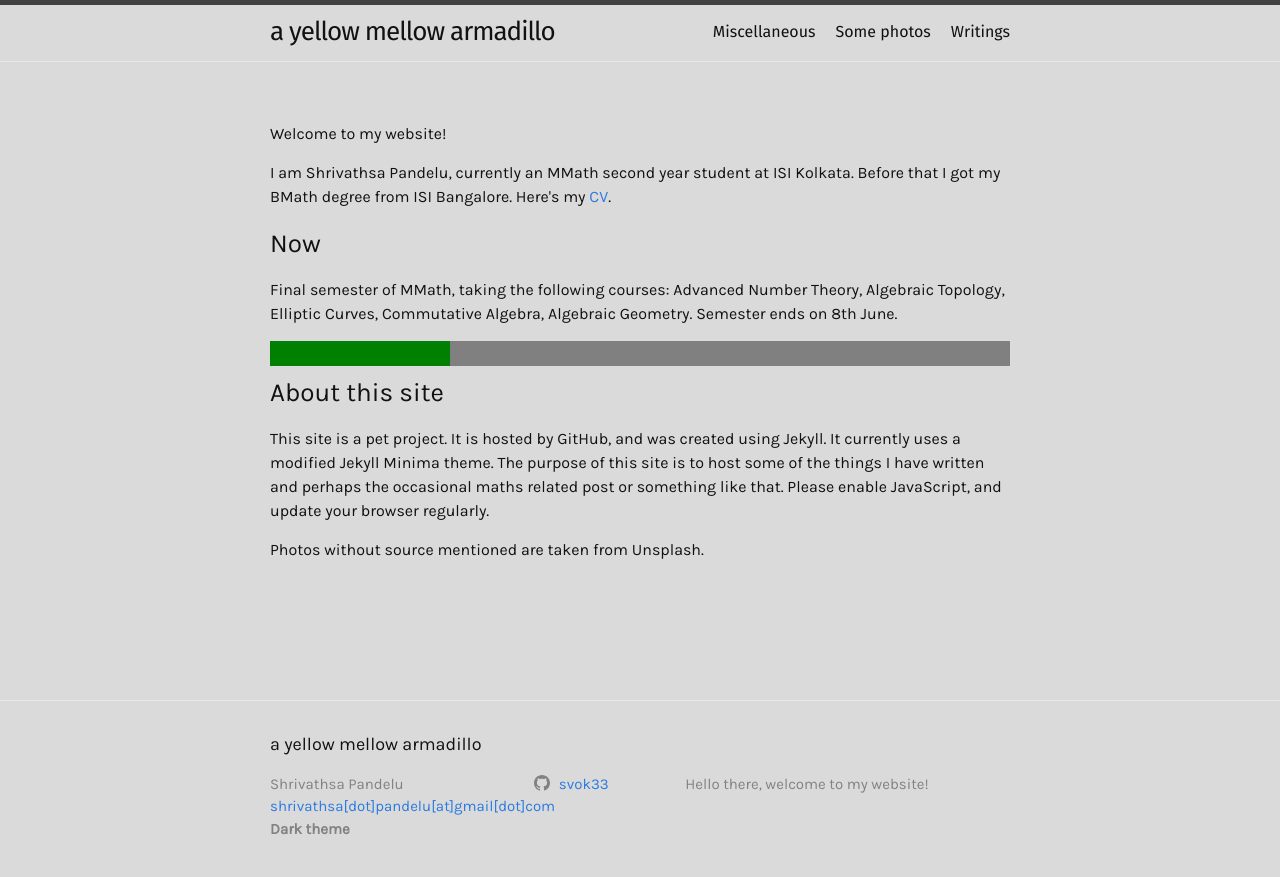
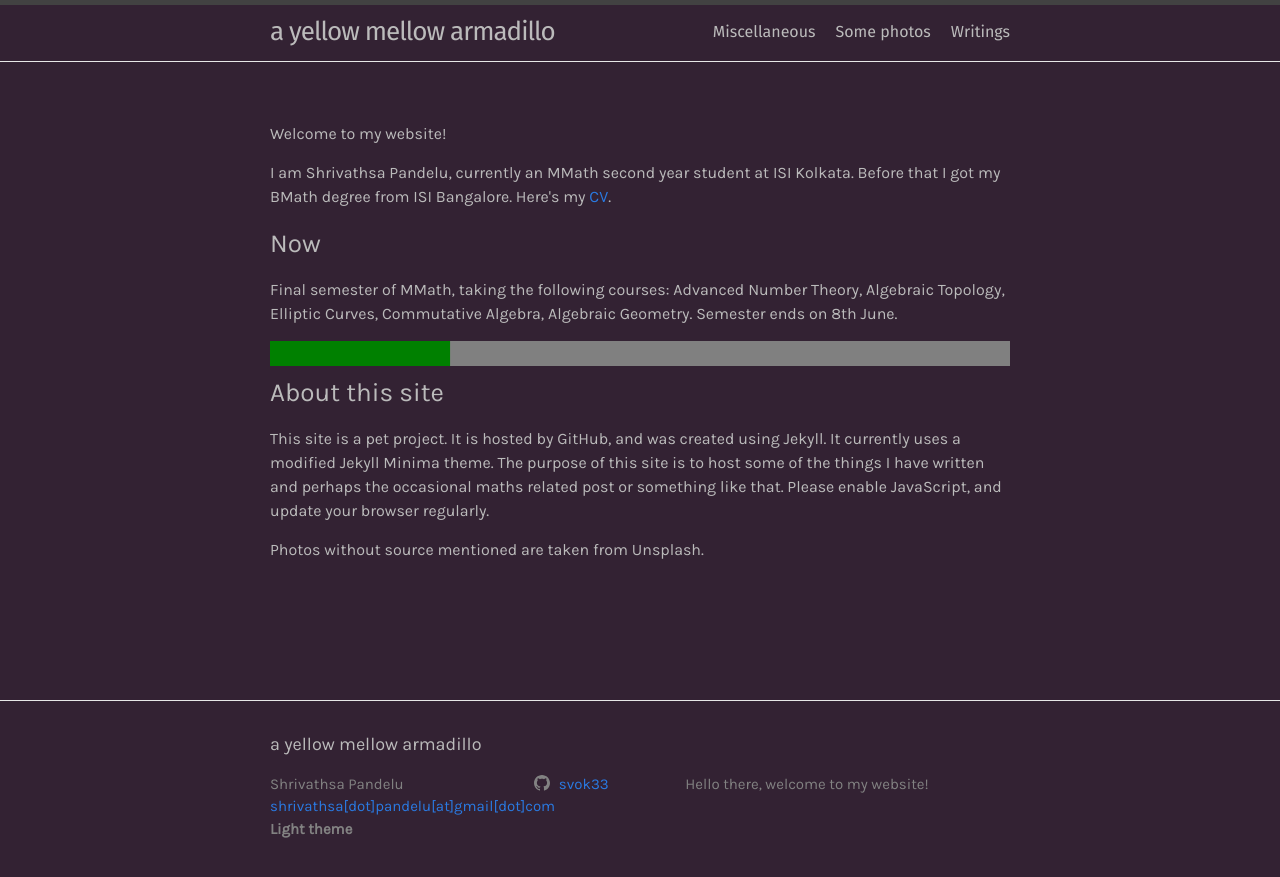
Before and after one commit to shrivathsap/shrivathsap.github.io, a Jekyll site: the page built from index.html, in a window 1280 px wide. Shown: the top 877 px of the page. Built offline with Jekyll 4.4.1, drawn with Linux system fonts in a browser that asks for light colours.

Commit message:
dark mode default

```diff
--- a/_includes/footer.html
+++ b/_includes/footer.html
@@ -28,12 +28,12 @@
 			<li><strong id="svok33-change-theme" onclick = "change_theme()" style="cursor: pointer;">
 				<!-- use localStorage to get the text here; runs only on first load, subsequent changes use change_theme() -->
 				<script>
-					//default is light theme
-					if(localStorage['svok33-github-theme'] == 'dark'){
-						document.getElementById('svok33-change-theme').textContent = "Light theme";
+					//default is dark theme
+					if(localStorage['svok33-github-theme'] == 'light'){
+						document.getElementById('svok33-change-theme').textContent = "Dark theme";
 					}
 					else{
-						document.getElementById('svok33-change-theme').textContent = "Dark theme";
+						document.getElementById('svok33-change-theme').textContent = "Light theme";
 					}
 				</script>
 			</strong></li>
--- a/_layouts/default.html
+++ b/_layouts/default.html
@@ -3,7 +3,7 @@
 
   {%- include head.html -%}
 
-  <body class = "light-theme">
+  <body class = "dark-theme">
 	  <!-- apply theme here; onload will cause flashing and since body tag is being changed, needs to happen here -->
 	 <script>
 	   apply_theme();
--- a/scripts/toggle.js
+++ b/scripts/toggle.js
@@ -17,15 +17,15 @@ function change_theme(){
 }
 
 function apply_theme(){
-	//since default is light theme
-	if(localStorage['svok33-github-theme'] == 'dark'){
-		document.getElementsByTagName('body')[0].classList.remove('light-theme');
-		document.getElementsByTagName('body')[0].classList.add('dark-theme');
+	//since default is dark theme
+	if(localStorage['svok33-github-theme'] == 'light'){
+		document.getElementsByTagName('body')[0].classList.remove('dark-theme');
+		document.getElementsByTagName('body')[0].classList.add('light-theme');
 
 		//set background colour for triggered hamburger menu
 		//there is only one such div whose background colour needs to be changed
 		try{
-			document.getElementsByClassName('trigger')[0].style.backgroundColor = background_color;
+			document.getElementsByClassName('trigger')[0].style.backgroundColor = background_color_light;
 		}
 		catch{
 			;
@@ -33,11 +33,11 @@ function apply_theme(){
 
 	}
 	else{
-		document.getElementsByTagName('body')[0].classList.remove('dark-theme');
-		document.getElementsByTagName('body')[0].classList.add('light-theme');
+		document.getElementsByTagName('body')[0].classList.remove('light-theme');
+		document.getElementsByTagName('body')[0].classList.add('dark-theme');
 
 		try{
-			document.getElementsByClassName('trigger')[0].style.backgroundColor = background_color_light;
+			document.getElementsByClassName('trigger')[0].style.backgroundColor = background_color;
 		}
 		catch{
 			;
```
